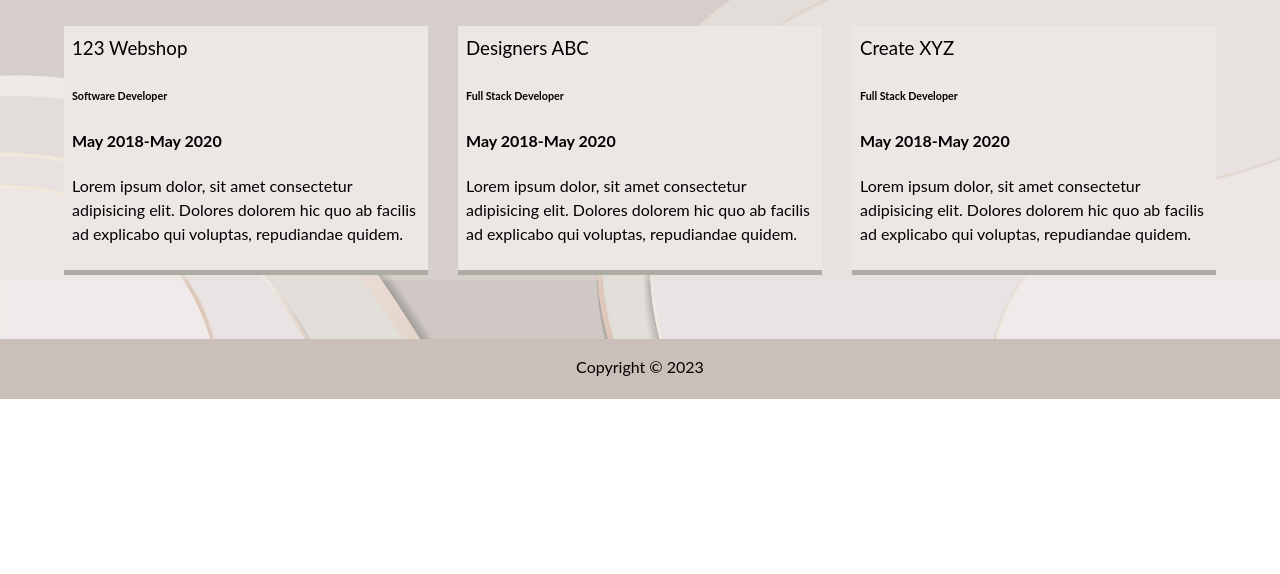
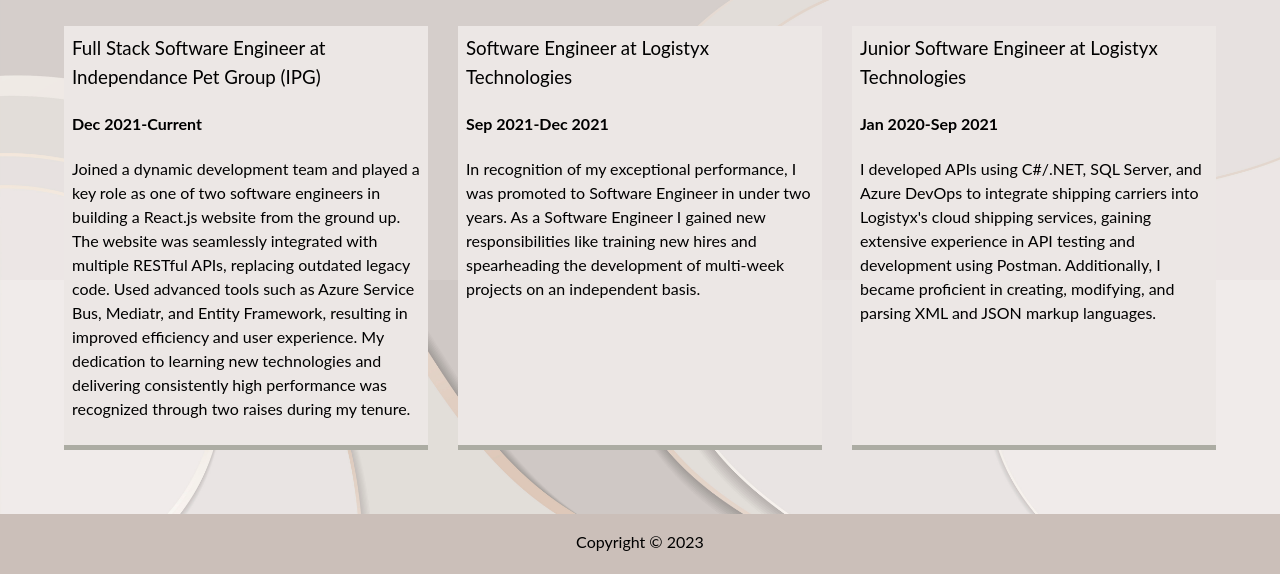
Before and after one commit to travisksauser/travisksauser.github.io, a website: page travisksauser.github.io/about.html in a window 1280 px wide. Shown: the part 520-1094 px from the top of the page. Before the commit the page ends 919 px from the top, so only its background shows below. Drawn offline with Linux system fonts and the light colour scheme.

Commit message:
add bio info

```diff
--- a/travisksauser.github.io/about.html
+++ b/travisksauser.github.io/about.html
@@ -57,26 +57,23 @@
 
             <div class="bio">
                 <h3 class="text-secondary">BIO</h3>
-                <p>Lorem, ipsum dolor sit amet consectetur adipisicing elit. Repellendus, voluptatem! Nesciunt quasi ipsa tempora, quo repellendus iusto nostrum voluptas molestias beatae rerum aliquam dignissimos! Tempore molestiae ducimus nemo</p>
+                <p>Hello! My name is Travis. I love building and upgrading gaming PCs, learning to play guitar, and exploring new places through travel and day trips to State Parks with family. Also enjoy spending time with friends playing video games and tinkering with electronics.</p>
             </div>
 
             <div class="job job-1">
-                <h3>123 Webshop</h3>
-                <h6>Software Developer</h6>
-                <h4>May 2018-May 2020</h4>
-                <p>Lorem ipsum dolor, sit amet consectetur adipisicing elit. Dolores dolorem hic quo ab facilis ad explicabo qui voluptas, repudiandae quidem.</p>
+                <h3>Full Stack Software Engineer at Independance Pet Group (IPG)</h3>
+                <h4>Dec 2021-Current</h4>
+                <p>Joined a dynamic development team and played a key role as one of two software engineers in building a React.js website from the ground up. The website was seamlessly integrated with multiple RESTful APIs, replacing outdated legacy code. Used advanced tools such as Azure Service Bus, Mediatr, and Entity Framework, resulting in improved efficiency and user experience. My dedication to learning new technologies and delivering consistently high performance was recognized through two raises during my tenure.</p>
             </div>
             <div class="job job-2">
-                <h3>Designers ABC</h3>
-                <h6>Full Stack Developer</h6>
-                <h4>May 2018-May 2020</h4>
-                <p>Lorem ipsum dolor, sit amet consectetur adipisicing elit. Dolores dolorem hic quo ab facilis ad explicabo qui voluptas, repudiandae quidem.</p>
+                <h3>Software Engineer at Logistyx Technologies</h3>
+                <h4>Sep 2021-Dec 2021</h4>
+                <p>In recognition of my exceptional performance, I was promoted to Software Engineer in under two years. As a Software Engineer I gained new responsibilities like training new hires and spearheading the development of multi-week projects on an independent basis.</p>
             </div>
             <div class="job job-3">
-                <h3>Create XYZ</h3>
-                <h6>Full Stack Developer</h6>
-                <h4>May 2018-May 2020</h4>
-                <p>Lorem ipsum dolor, sit amet consectetur adipisicing elit. Dolores dolorem hic quo ab facilis ad explicabo qui voluptas, repudiandae quidem.</p>
+                <h3>Junior Software Engineer at Logistyx Technologies</h3>
+                <h4>Jan 2020-Sep 2021</h4>
+                <p>I developed APIs using C#/.NET, SQL Server, and Azure DevOps to integrate shipping carriers into Logistyx's cloud shipping services, gaining extensive experience in API testing and development using Postman. Additionally, I became proficient in creating, modifying, and parsing XML and JSON markup languages.</p>
             </div>
         </div>
     </main>
```
